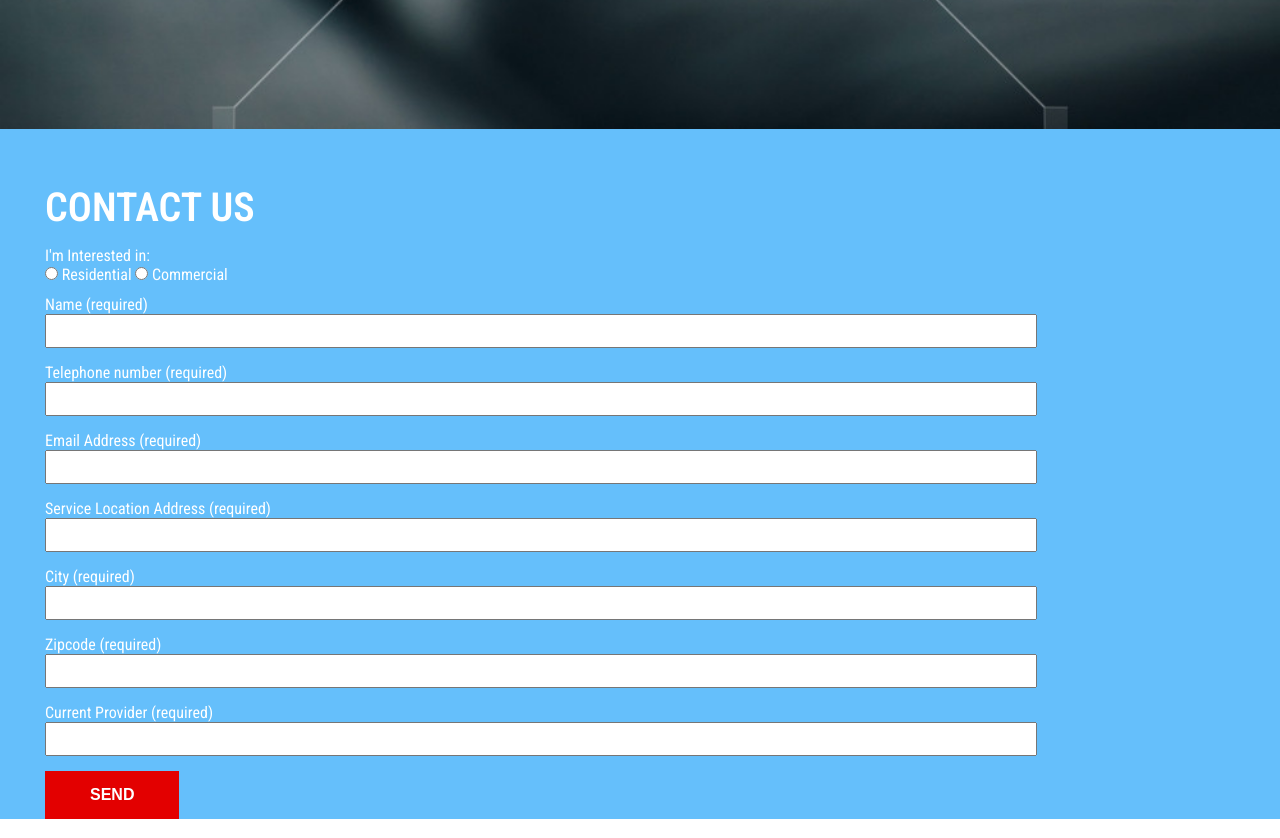
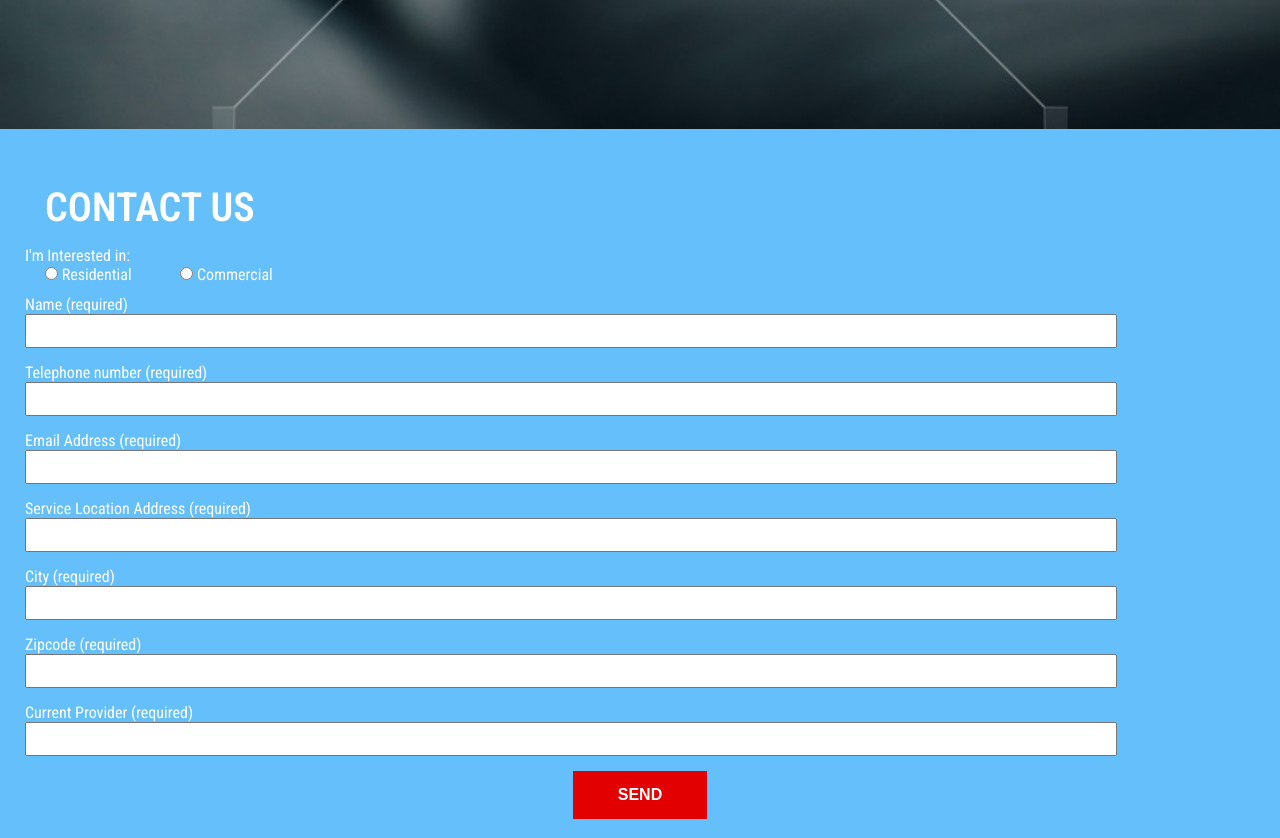
Before and after one commit to OklahomaWebDev2021/test-phone-website, a plain HTML site: page index.html in a window 1280 px wide. Shown: the part 780-1618 px from the top of the page. Drawn offline with Linux system fonts and the light colour scheme.

Commit message:
Add files via upload
more changes to contact us in button and form element alignment

```diff
--- a/assets/css/styles.css
+++ b/assets/css/styles.css
@@ -124,16 +124,22 @@
   font-family: 'Roboto Condensed', sans-serif;
   /* Why did i have to put a negative value here to make sections butt up against each other? */
   margin-top: -4px;
-  padding-left: 45px;
+
   color: white;
 }
 
 .contact-title {
   margin-bottom: 15px;
+  padding-left: 45px;
+}
+
+.contact-sub-title {
+  margin-left: 25px;
 }
 
 .input-radio {
   margin-bottom: 15px;
+  margin-left: 45px;
 }
 
 .input-radio:last-child {
@@ -141,9 +147,10 @@
 }
 
 .input-text {
-  width: 80%;
+  width: 85%;
   height: 30px;
   margin-bottom: 15px;
+  margin-left: 25px;
 }
 
 .contact-title {
@@ -158,6 +165,12 @@
   margin-top: 25px;
   font-weight: 300;
   font-style: normal;
+  margin-left: 25px;
+}
+
+.button {
+  display: flex;
+  justify-content: center;
 }
 
 .button-format {
--- a/index.html
+++ b/index.html
@@ -76,7 +76,7 @@
     </section>
     <section class="contact-us">
       <h2 class="contact-title">Contact Us</h2>
-      <p>I'm Interested in:</p>
+      <p class="contact-sub-title">I'm Interested in:</p>
       <form action="">
         <!-- Radio Input for Form -->
         <input
@@ -120,8 +120,9 @@
         <input type="text" name="name" id="name" class="input-text" /><br />
 
         <!-- Button Input for Form -->
-        <input type="button" class="button-format" value="Send" />
-
+        <div class="button">
+          <input type="button" class="button-format" value="Send" />
+        </div>
         <br />
       </form>
     </section>
```
